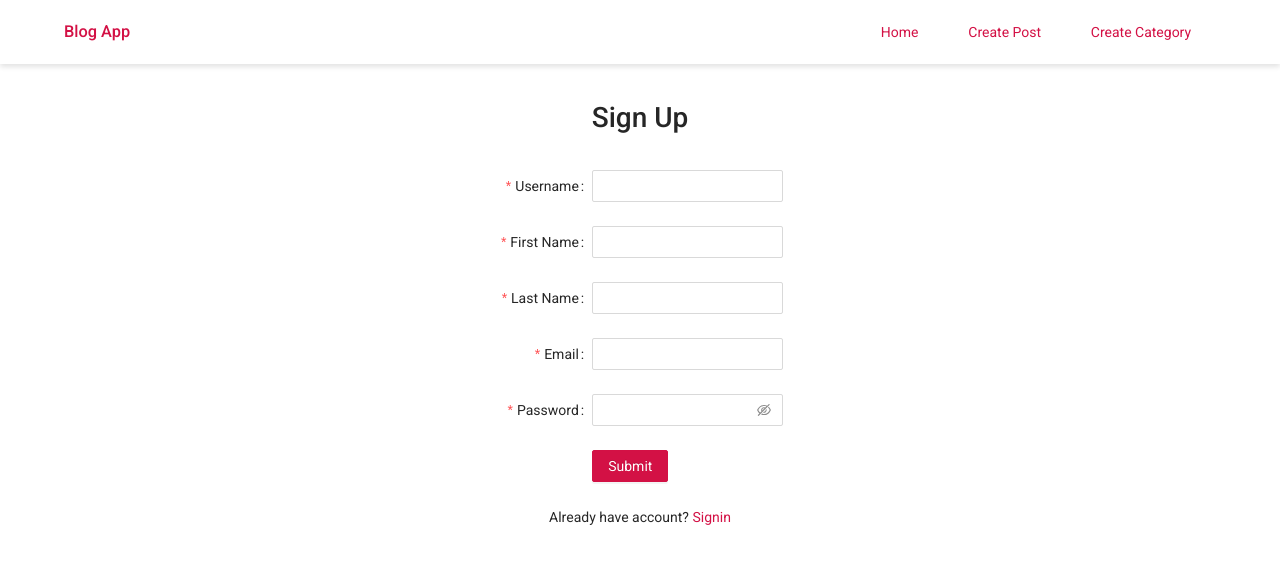
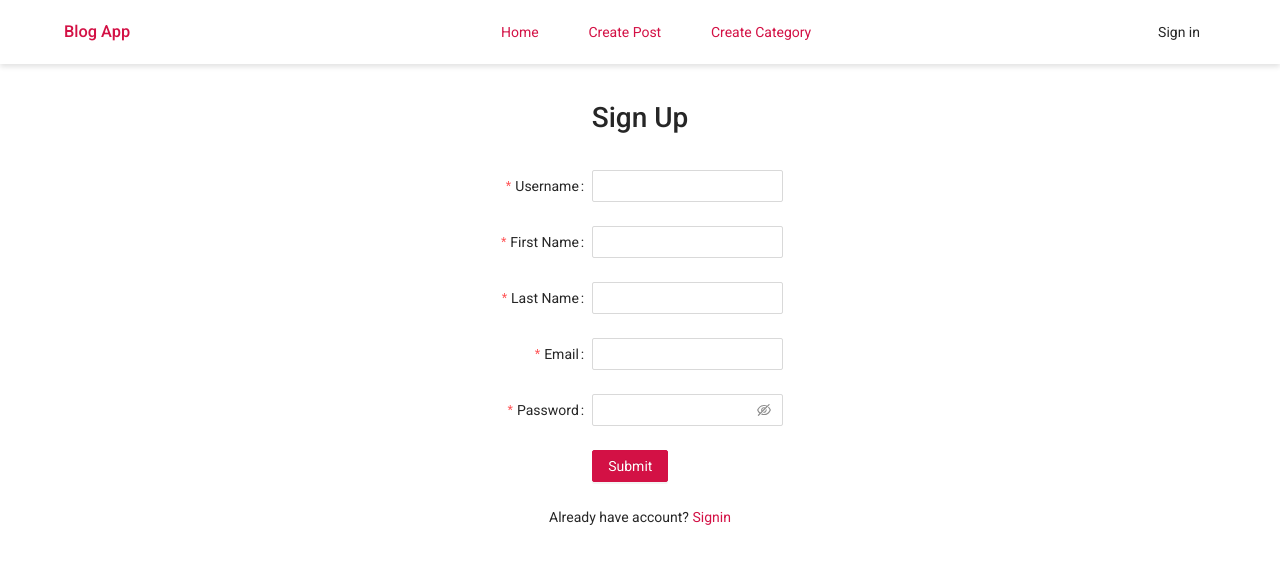
Before and after one commit to syukronarie/react-blog, a React (Create React App) app: page /signup in a window 1280 px wide. Shown: the top 564 px of the page. Built offline with nearby package versions, Linux system fonts and the light colour scheme; no server answers.

Commit message:
Updated navbar and user

```diff
--- a/src/components/Navbar.jsx
+++ b/src/components/Navbar.jsx
@@ -19,9 +19,13 @@ const Navbar = () => {
           <Link to="/create-category">Create Category</Link>
         </li>
       </ul>
-      {Auth.isAuthorization() && (
+      {Auth.isAuthorization() ? (
         <Button type="text" onClick={() => Auth.signOut(navigate)}>
-          Log out
+          Sign out
+        </Button>
+      ) : (
+        <Button type="text" onClick={() => Auth.signOut(navigate)}>
+          Sign in
         </Button>
       )}
     </NavbarStyled>
--- a/src/views/User/User.jsx
+++ b/src/views/User/User.jsx
@@ -1,4 +1,5 @@
 /* eslint-disable react/jsx-no-useless-fragment */
+import { Link } from 'react-router-dom';
 import { convertUTCtoID } from '../../utils/helpers';
 import userIcon from '../../assets/svg/user-solid-icon.svg';
 
@@ -27,7 +28,9 @@ const User = (props) => {
             </div>
           </div>
         ) : (
-          <p>Please sign in</p>
+          <p>
+            Please <Link to="/signin">sign in</Link>{' '}
+          </p>
         )}
       </>
     );
```
